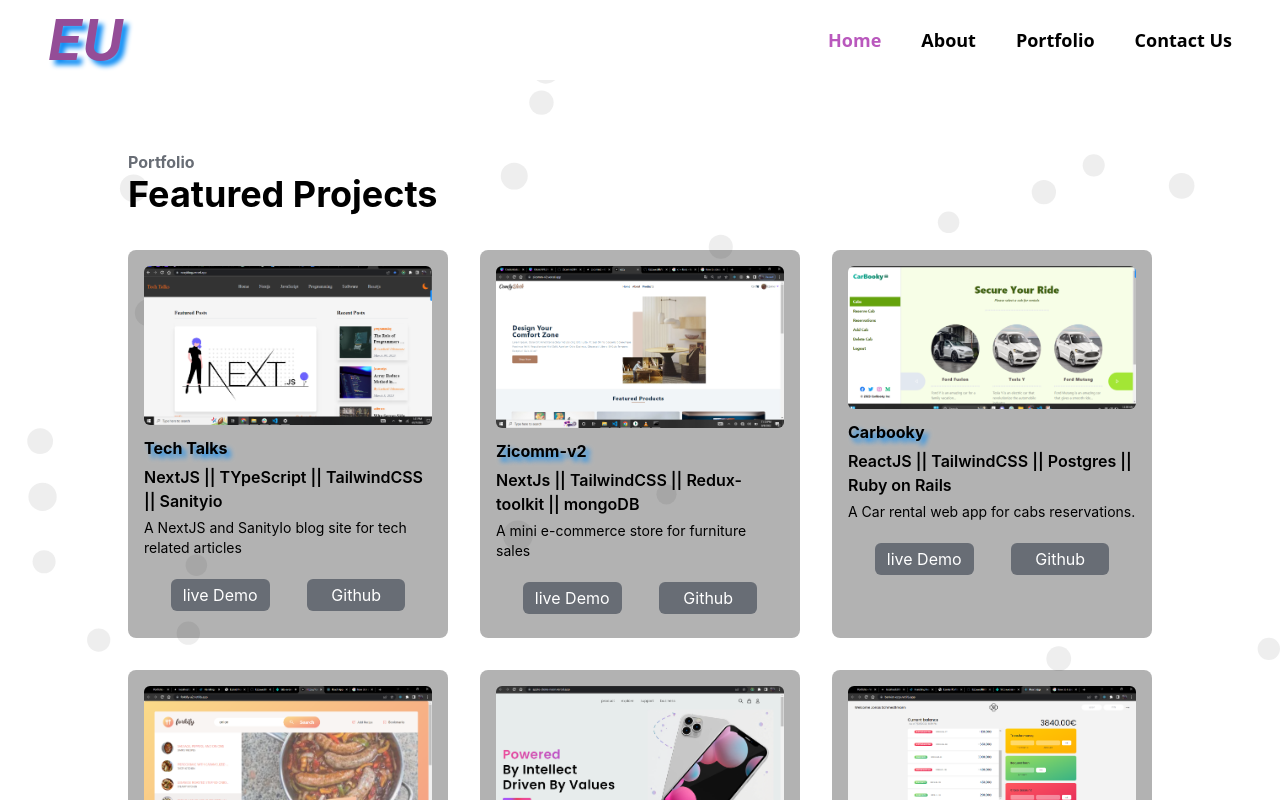
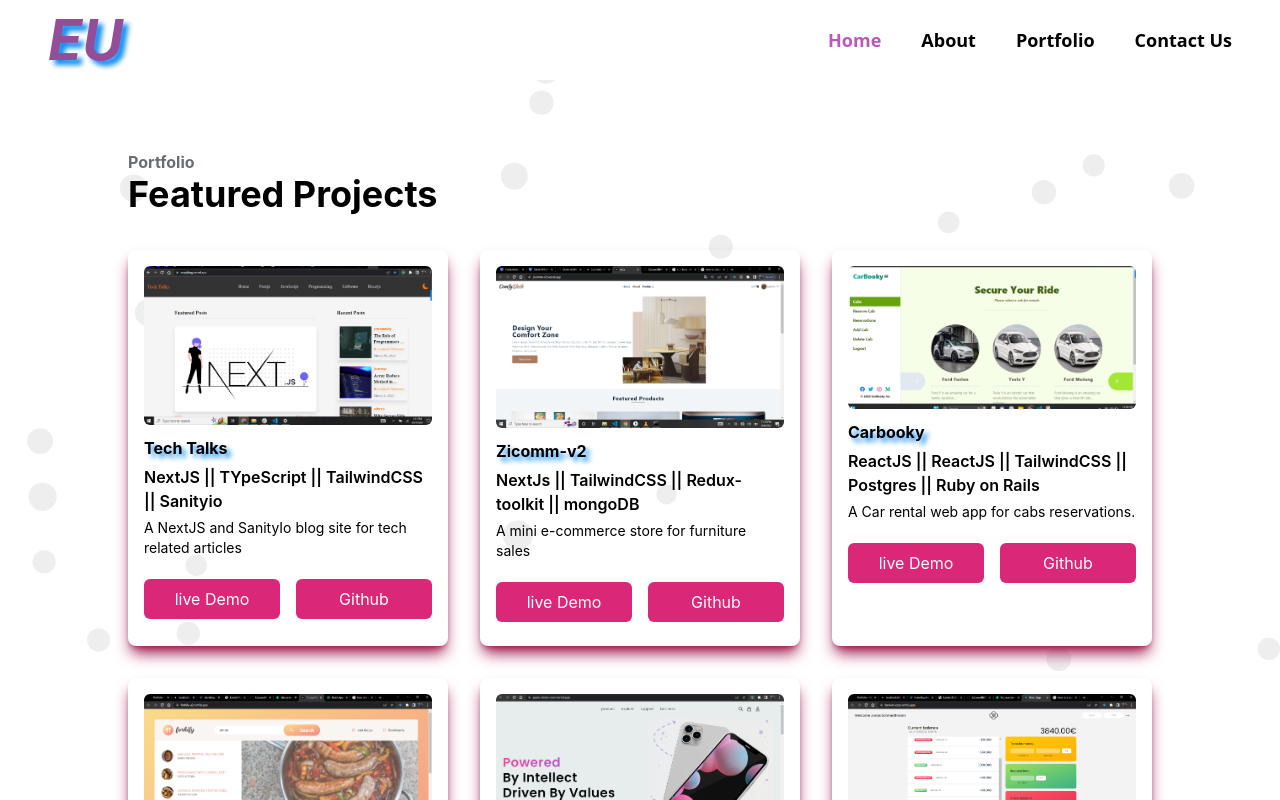
Before and after one commit to uezekiel-mufin/nextportfolio, a Next.js app: page /portfolio in a window 1280 px wide. Shown: the top 800 px of the page. Built offline with nearby package versions, Linux system fonts and the light colour scheme.

Commit message:
Change portfolio item shadow

```diff
--- a/pages/portfolio/index.jsx
+++ b/pages/portfolio/index.jsx
@@ -17,19 +17,19 @@ const Portfolio = () => {
 			<div className='flex justify-center items-center h-full  '>
 				<div className='relative flex flex-col m-1 gap-12 md:grid md:grid-cols-3  md:gap-8 w-4/5 h-full justify-evenly content-evenly'>
 					{data.map((item) => (
-						<div key={item.id} className='flex flex-col gap-[5px] h-full justify-start bg-[rgba(0,0,0,0.3)] rounded-lg p-4 '>
-							<a href={item.liveDemo} target='_blank' rel='noreferrer' className='hover:scale-110 transition-all duration-500 ease-linear'>
-								<Image src={item.image} alt='image' className='rounded-md hover:scale-150' />
+						<div key={item.id} className='flex shadow-lg flex-col gap-[5px] h-full justify-start shadow-pink-800 rounded-lg p-4 '>
+							<a href={item.liveDemo} target='_blank' rel='noreferrer' className='hover:scale-105 transition-all duration-500 ease-linear'>
+								<Image src={item.image} alt='image' className='rounded-md hover:scale-105' />
 							</a>
 							<h1 className='text-shadow font-bold'>{item.name}</h1>
 							<h4 className=' flex justify-start font-semibold'>{item.technologies}</h4>
 							<p className='text-sm'>{item.description}</p>
-							<div className=' flex gap-4 justify-around mt-4 mb-2  sm:mx-4 md:mx-4'>
-								<a href={item.liveDemo} rel='noreferrer' target='_blank'>
-									<button className='bg-[#686d75] rounded-md text-white w-full px-2  md:px-3 py-1 hover:scale-110 transition-all duration-500 ease-out hover:font-bold hover:bg-[#333333]'>live Demo</button>
+							<div className=' flex justify-between mt-4 mb-2 w-full gap-4'>
+								<a href={item.liveDemo} rel='noreferrer' target='_blank' className='w-full'>
+									<button className='bg-pink-600 rounded-md text-white w-full px-2  md:px-3 py-2 transition-all duration-500 ease-out hover:font-bold hover:bg-pink-700'>live Demo</button>
 								</a>
-								<a href={item.Github} rel='noreferrer' target='_blank'>
-									<button className='bg-[#686d75] rounded-md text-white px-6 py-1 hover:scale-110 transition-all duration-500 ease-out hover:font-bold hover:bg-[#333333]'>Github</button>
+								<a href={item.Github} rel='noreferrer' target='_blank' className='w-full'>
+									<button className='bg-pink-600 rounded-md text-white px-2  md:px- w-full py-2 transition-all duration-500 ease-out hover:font-bold hover:bg-pink-700'>Github</button>
 								</a>
 							</div>
 						</div>
--- a/public/components/portfolioData.js
+++ b/public/components/portfolioData.js
@@ -29,7 +29,7 @@ const data = [
 		image: Carbooky,
 		name: 'Carbooky',
 		description: 'A Car rental web app for cabs reservations.',
-		technologies: 'ReactJS || TailwindCSS || Postgres || Ruby on Rails',
+		technologies: 'ReactJS || ReactJS || TailwindCSS || Postgres || Ruby on Rails',
 		liveDemo: 'https://carbooky.vercel.app/cabs',
 		Github: 'https://github.com/Ezzywealth/cab_bookings_frontend',
 	},
```
